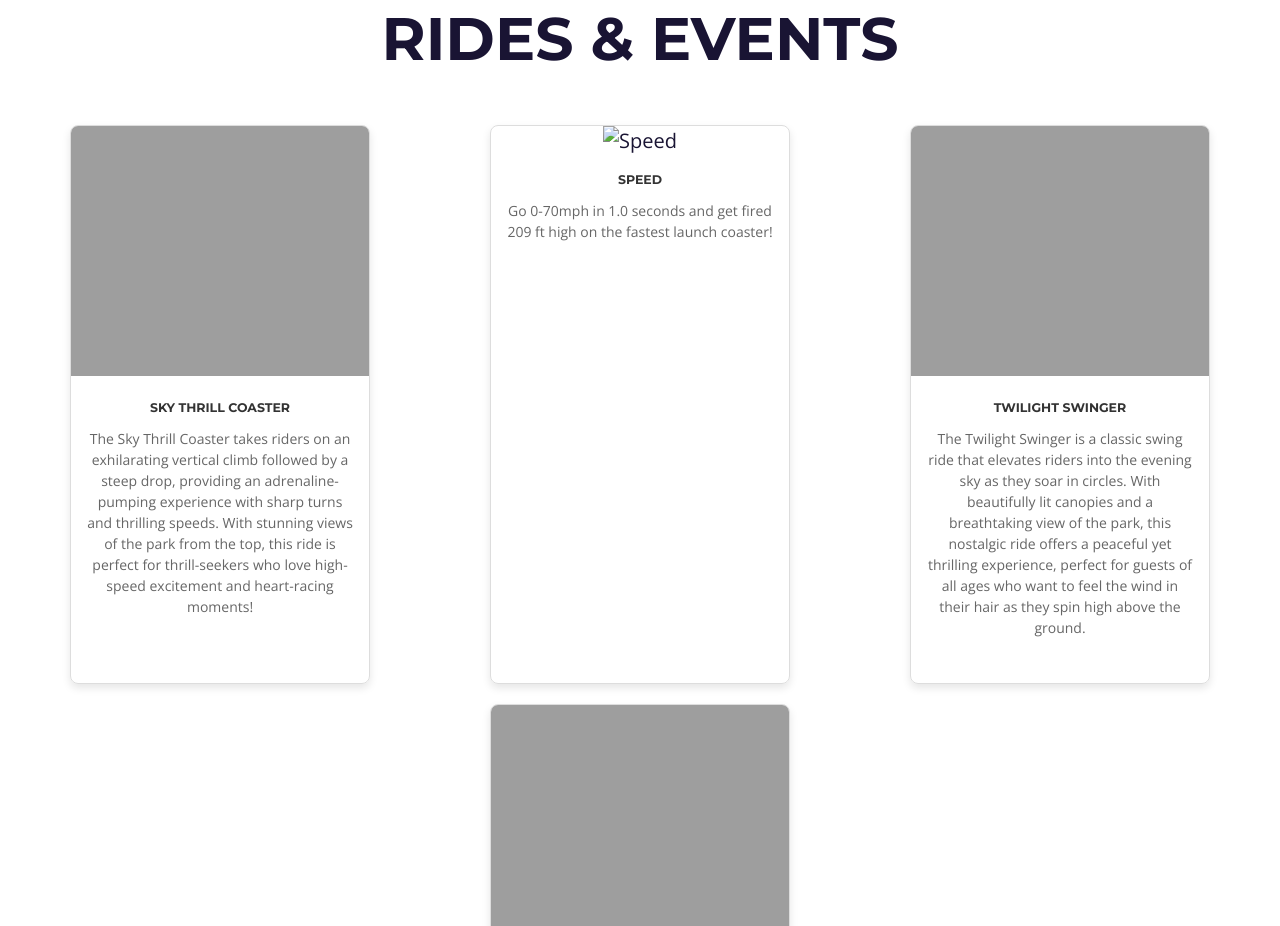
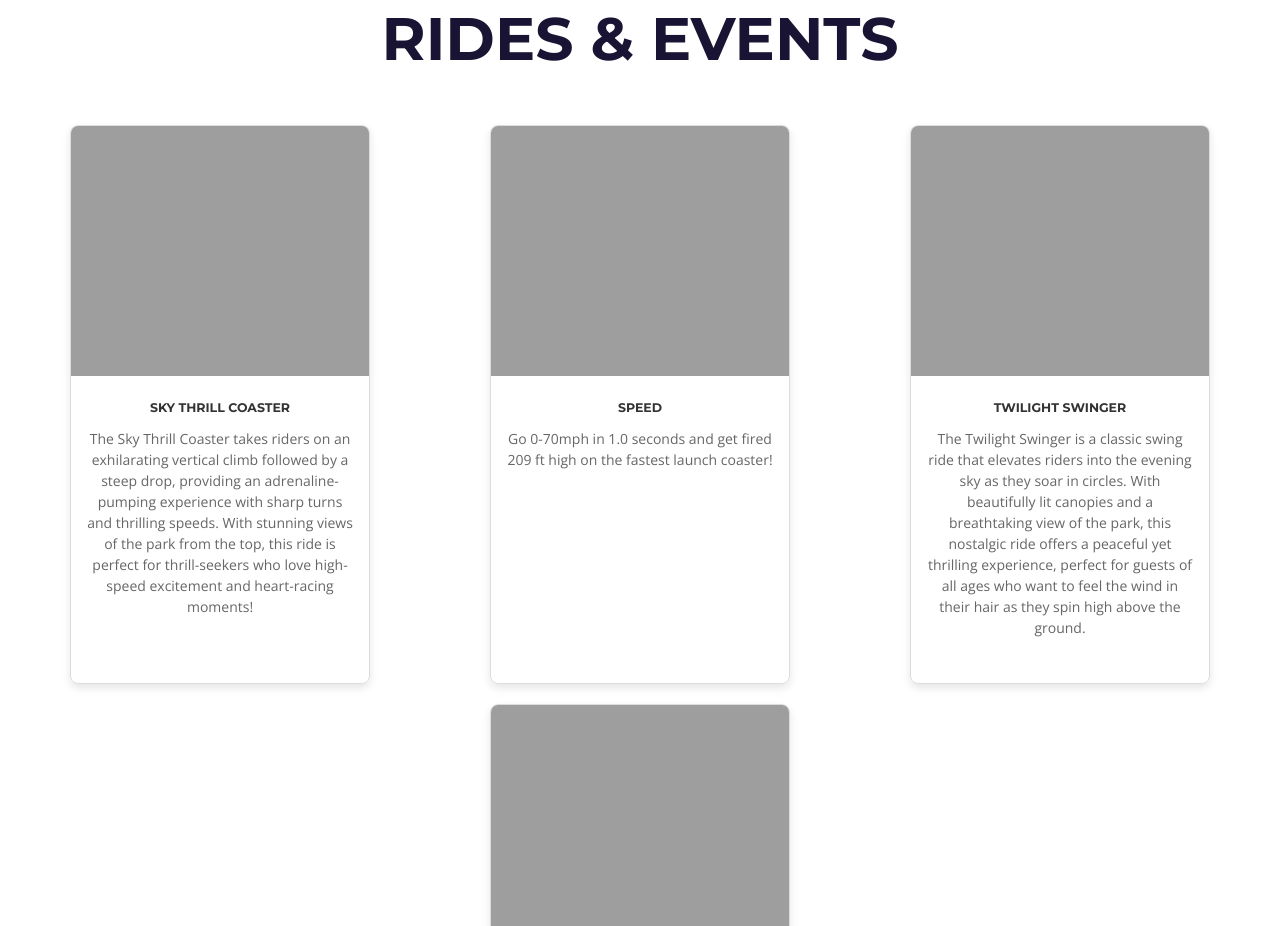
Before and after one commit to witleyseong/adventure-land-website, a plain HTML site: page index.html in a window 1280 px wide. Shown: the part 997-1923 px from the top of the page. Drawn offline with nearby package versions, Linux system fonts and the light colour scheme; the site is published under a folder, as on GitHub Pages, so addresses that start at the root find nothing.

Commit message:
update img ride & events

```diff
--- a/index.html
+++ b/index.html
@@ -69,7 +69,7 @@
                 </div>
             </div>
             <div class="card">
-                <img src="/theme-park-img/11-jacob-capener-o2gg-DwN9pw-unsplash.jpg" alt="Speed">
+                <img src="./theme-park-img/11-jacob-capener-o2gg-DwN9pw-unsplash.jpg" alt="Speed">
                 <div class="card-body">
                     <h5 class="card-title">Speed</h5>
                     <p>Go 0-70mph in 1.0 seconds and get fired 209 ft high on the fastest launch coaster!</p>
```
Also changed, not shown: 1 other file.
